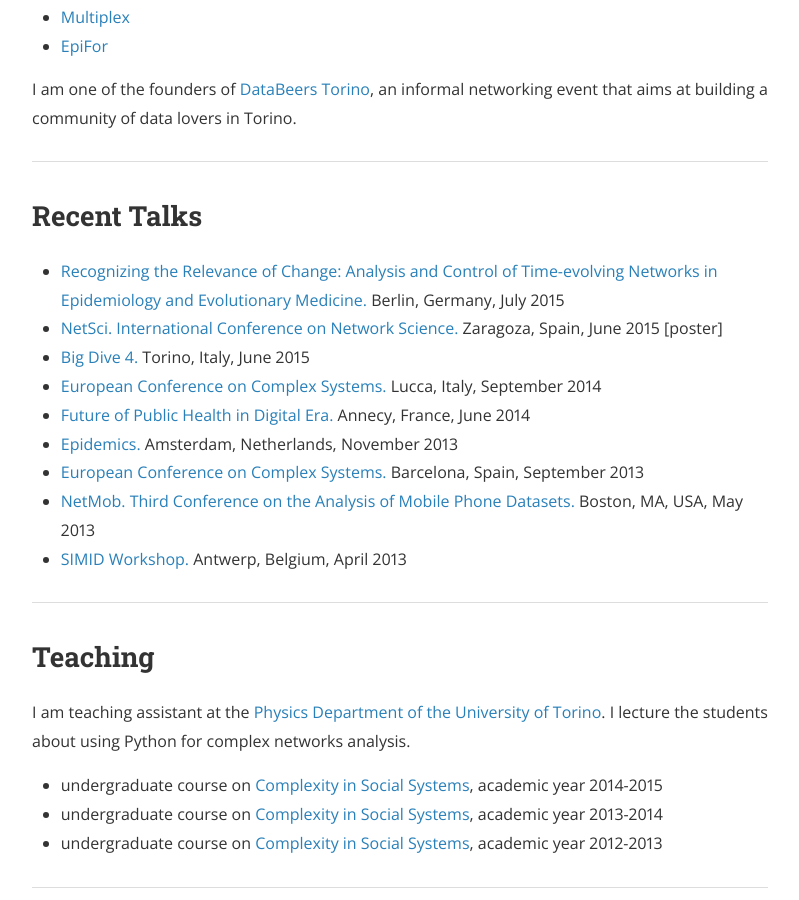
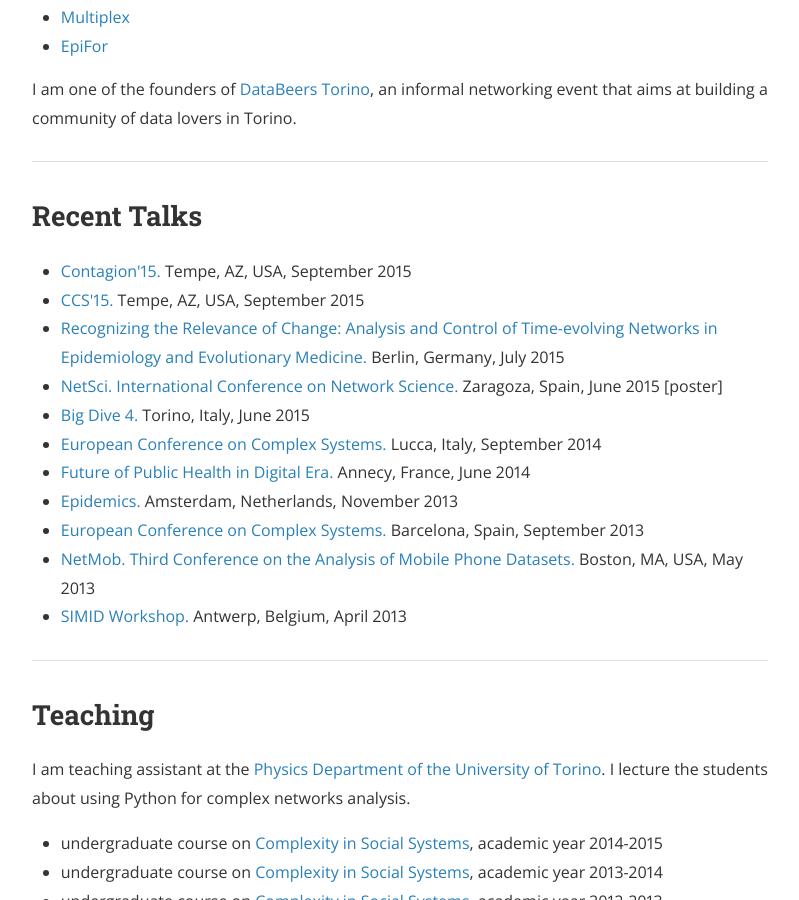
Before and after one commit to micheletizzoni/micheletizzoni.github.io, a Jekyll site: the page built from 4_activities.md, in a window 1280 px wide and 900 px high, scrolled down 688 px. Shown: the whole window, without its empty margins (240-1039 px from the left). Built offline with Jekyll 4.4.1, drawn with Linux system fonts in a browser that asks for light colours; nearby versions of some CDN libraries; a style sheet for code colours, icons or effects is not loaded.

Commit message:
New talks 2015

```diff
--- a/4_activities.md
+++ b/4_activities.md
@@ -27,6 +27,8 @@ I am one of the founders of <a href="http://databeerstorino.tumblr.com/">DataBee
 <h2>Recent Talks</h2>
 
 <ul>
+  <li><a href="http://contagion15.weebly.com/">Contagion'15.</a> Tempe, AZ, USA, September 2015</li>
+  <li><a href="http://ccs2015.org/">CCS'15.</a> Tempe, AZ, USA, September 2015</li>
   <li><a href="http://www.cecam.org/workshop-2-1215.html">Recognizing the Relevance of Change: Analysis and Control of Time-evolving Networks in Epidemiology and Evolutionary Medicine.</a> Berlin, Germany, July 2015</li>
   <li><a href="http://www.netsci2015.net">NetSci. International Conference on Network Science.</a> Zaragoza, Spain, June 2015 [poster]</li>
   <li><a href="http://www.bigdive.eu/teachers/">Big Dive 4.</a> Torino, Italy, June 2015</li>
```
